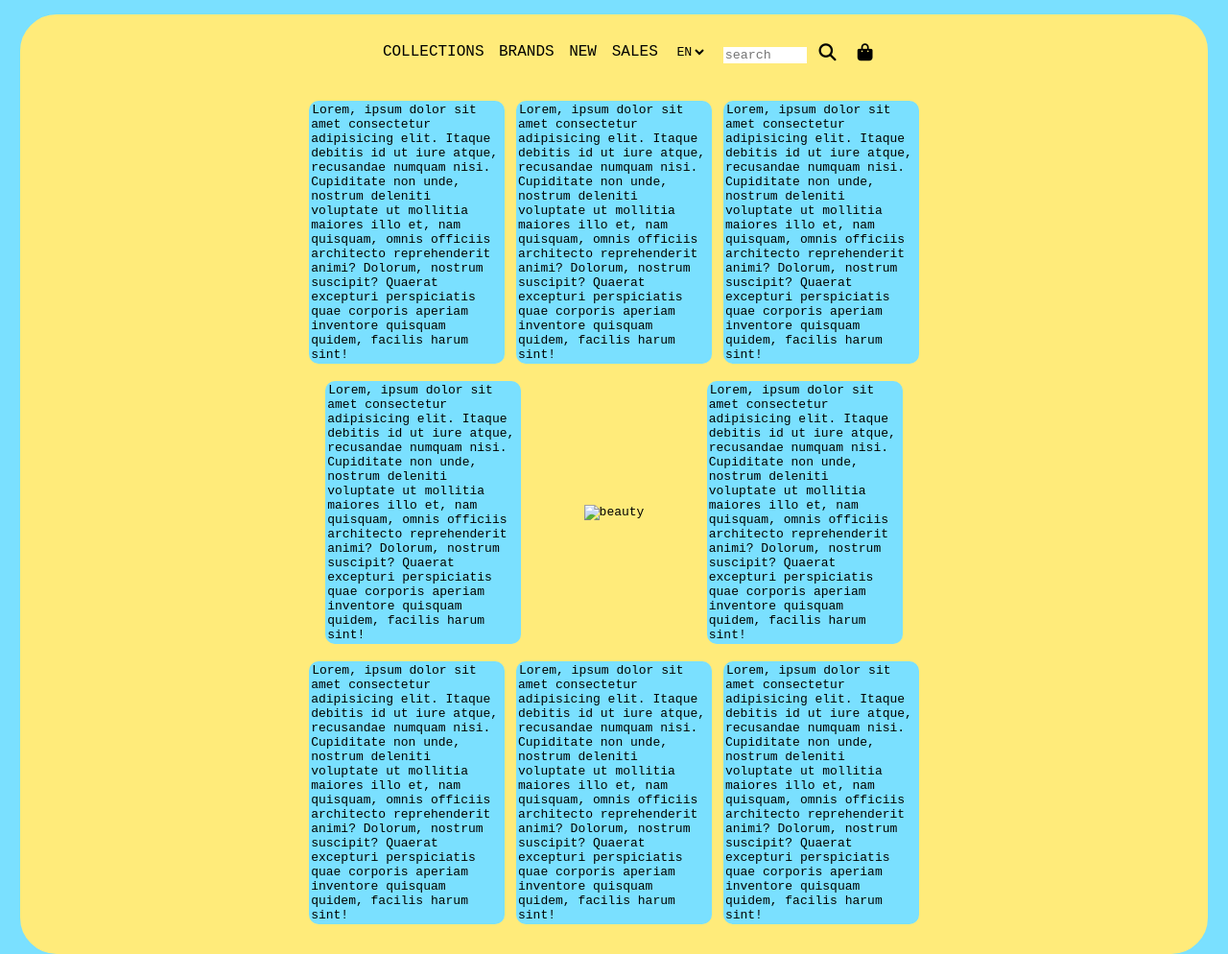
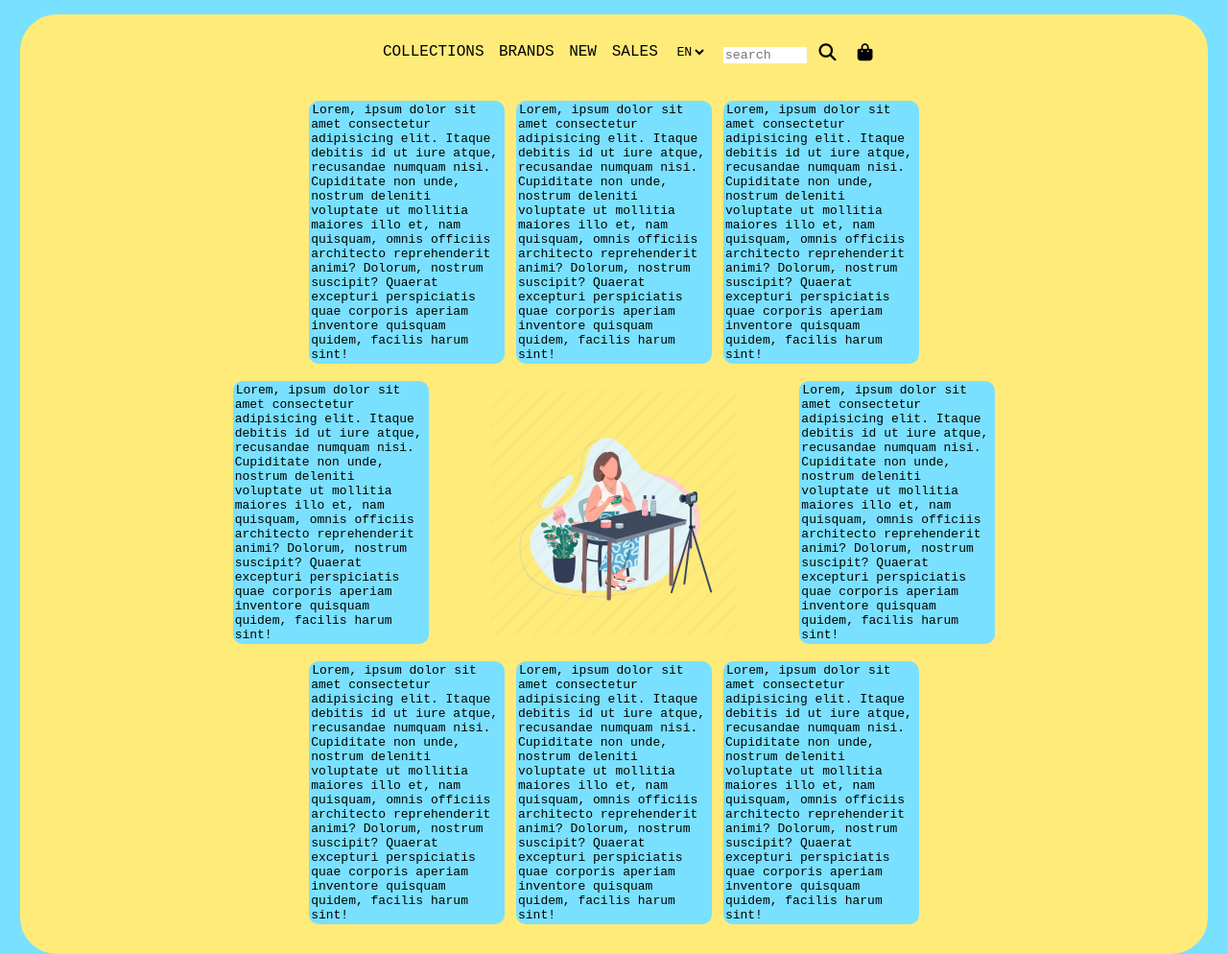
Before and after one commit to Reyhane-Ghafarifar/landing-page, a plain HTML site: page index.html in a window 1280 px wide. Shown: the whole page at 96% size. Drawn offline with Linux system fonts and the light colour scheme.

Commit message:
Update index.html

```diff
--- a/index.html
+++ b/index.html
@@ -78,7 +78,7 @@
             aperiam inventore quisquam quidem, facilis harum sint!
           </a>
         </p>
-        <img src="/picturs/2.png" alt="beauty" />
+        <img src="2.png" alt="beauty" />
 
         <p>
           <a href="">
```
